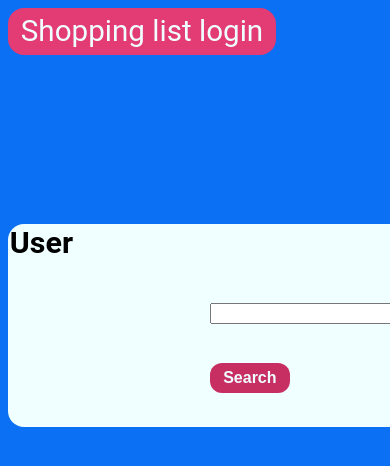
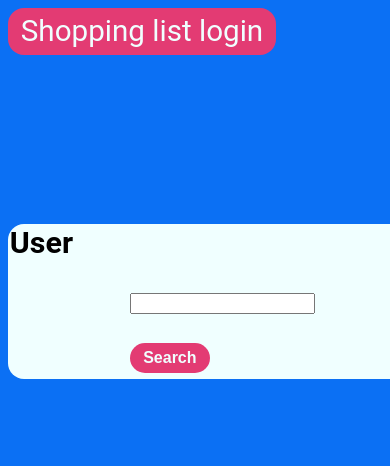
Before and after one commit to sthe0016/shoppingWebApp, a plain HTML site: page frontend/index.html in a window 390 px wide. Shown: the top 466 px of the page. Drawn offline with Linux system fonts and the light colour scheme.

Commit message:
Test: complete dynamic style change for index.html

```diff
--- a/frontend/index.html
+++ b/frontend/index.html
@@ -16,14 +16,6 @@
     <meta name="apple-mobile-web-app-title" content="Shopping list login"> <!-- This is the title of the web application  -->
     <link rel="apple-touch-icon-precomposed" href="images/ios-desktop.png">
     <link rel = "stylesheet" href="styles.css">
-
-    <style>
-        .font-style{
-            font-family: Roboto;
-        }
-
-    </style>
-
 </head>
 
 <body class = 'common-body'>
@@ -32,24 +24,12 @@
     </div>
     <div class = "index-login">
         User
-    <div style = "margin-left: 200px;
-    margin-right: auto;
-    margin-top: 30px ;">
+    <div class="search-input-style">
         <input  type="text" id="userName">
     </div >
 
-    <div style = "
-    margin-left: 200px;
-    margin-right: auto;
-    margin-top: 30px ;">
-        <button style = " background-color: rgb(199, 47, 98);
-        border-radius: 12px;
-        width: 80px;
-        height: 30px;
-        border: burlywood;
-        font-size: medium;
-        color: azure;
-        "
+    <div>
+        <button class= "search-button-style"
          onclick="return checkUser()">
           <b> Search </b>
       </button>
--- a/frontend/styles.css
+++ b/frontend/styles.css
@@ -13,8 +13,8 @@ body.common-body{
 }
 
 .index-login{
-    width: 30vw;
-    height: 22vh;
+    width: 400px;
+    height: 18vh;
     background-color: azure;
     margin-left: auto;
     margin-right: auto;
@@ -25,18 +25,31 @@ body.common-body{
     padding: 0.5%;
 }
 
-@media(max-width: 500px) {
+.index-login .search-input-style{
+    margin-left: 30%;
+    margin-top: 5% ;
+}
+
+.index-login .search-button-style{
+    background-color: rgb(227, 59, 115);
+    margin-left: 30%;
+    margin-top: 7% ;
+    border-radius: 1rem;
+    width: 80px;
+    height: 30px;
+    border: burlywood;
+    font-size: medium;
+    color: azure;
+}
+
+
+
+@media(min-width: 1300px) {
     .index-login{
-        width: 400px;
-        height: 200px;
+        width: 30vw;
+        height: 22vh;
         background-color: azure;
-        margin-left: auto;
-        margin-right: auto;
-        margin-top: 20vh;
-        font-size: 1.9rem;
-        font-weight: bold;
-        border-radius: 1rem;
-        padding: 0.5%;
+        font-size: 2.3rem;
     }
 
 }
```
